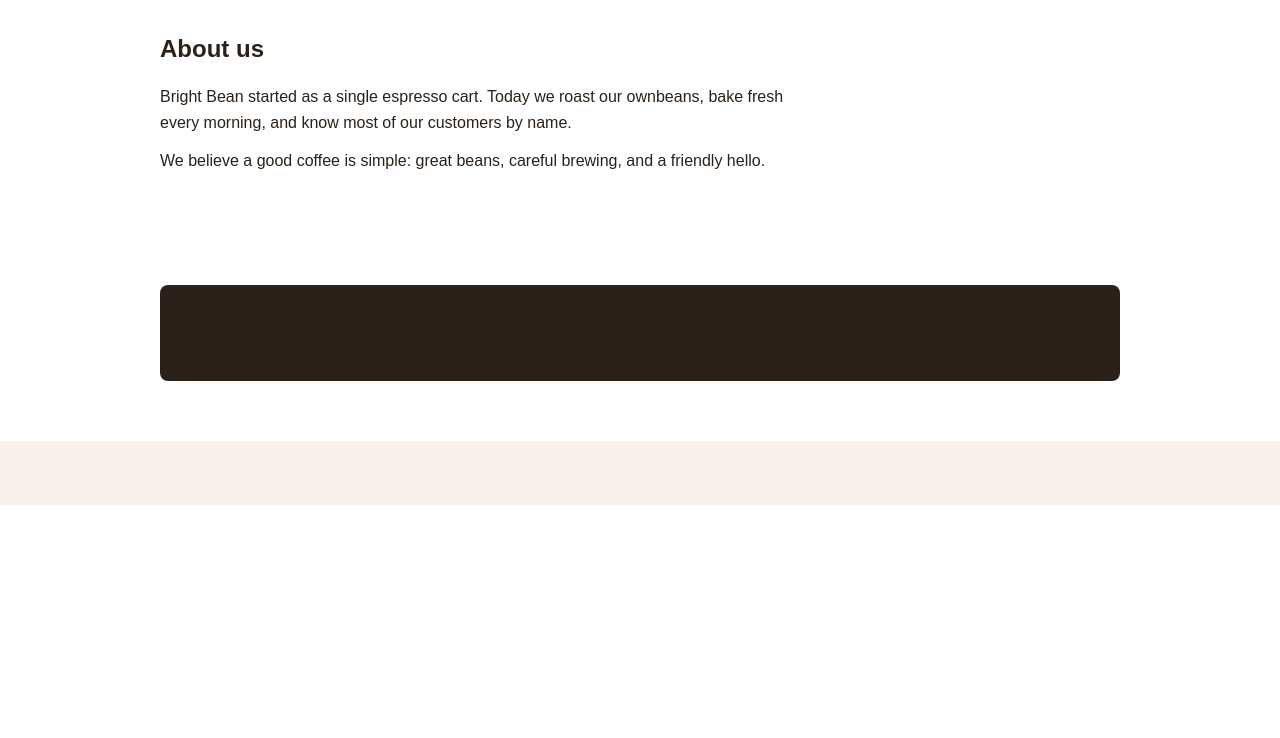
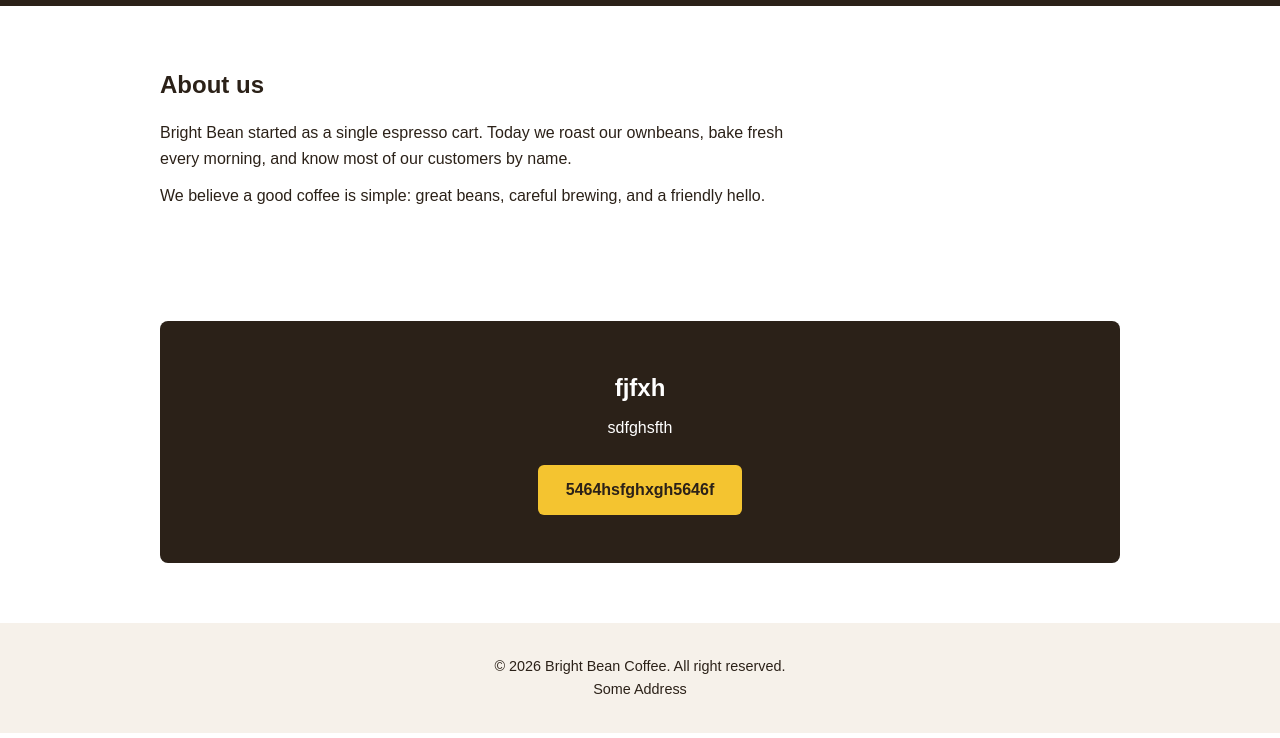
Before and after one commit to zinebazmiart-png/HTML_Year1_Class, a plain HTML site: page intro-js-part-2-lesson/about.html in a window 1280 px wide. Shown: the part 62-800 px from the top of the page. Drawn offline with Linux system fonts and the light colour scheme.

Commit message:
added defer in <scrpt source> and now the website works

```diff
--- a/intro-js-part-2-lesson/about.html
+++ b/intro-js-part-2-lesson/about.html
@@ -3,7 +3,7 @@
 <head>
   <link rel="stylesheet" href="./css/style.css">
   <script src="./js/components.js" defer></script>
-  <script src="./js/main.js"></script>
+  <script src="./js/main.js" defer></script>
 </head>
 
 <body data-page="about">
```
Also changed, not shown: intro-js-part-2-lesson/contact.html (+1 -1 lines), intro-js-part-2-lesson/index.html (+1 -1 lines).
